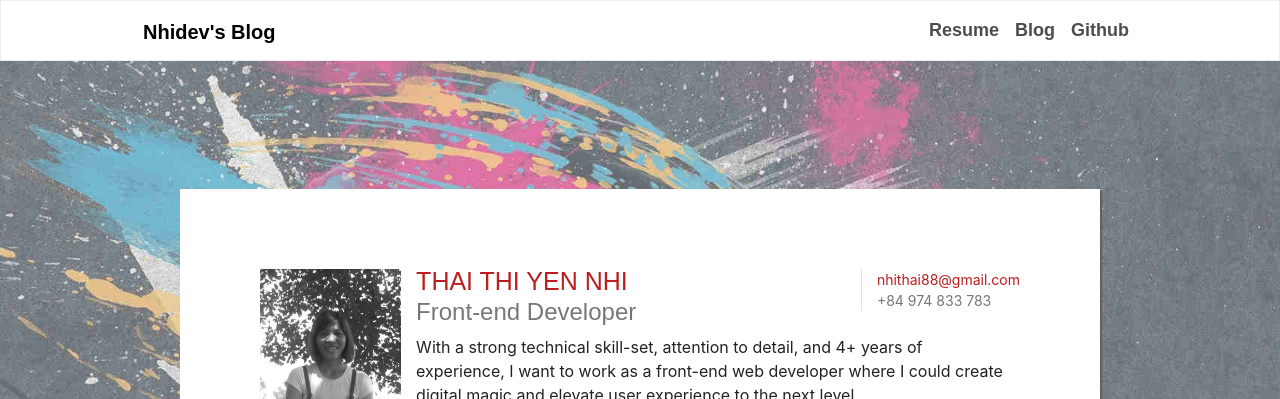
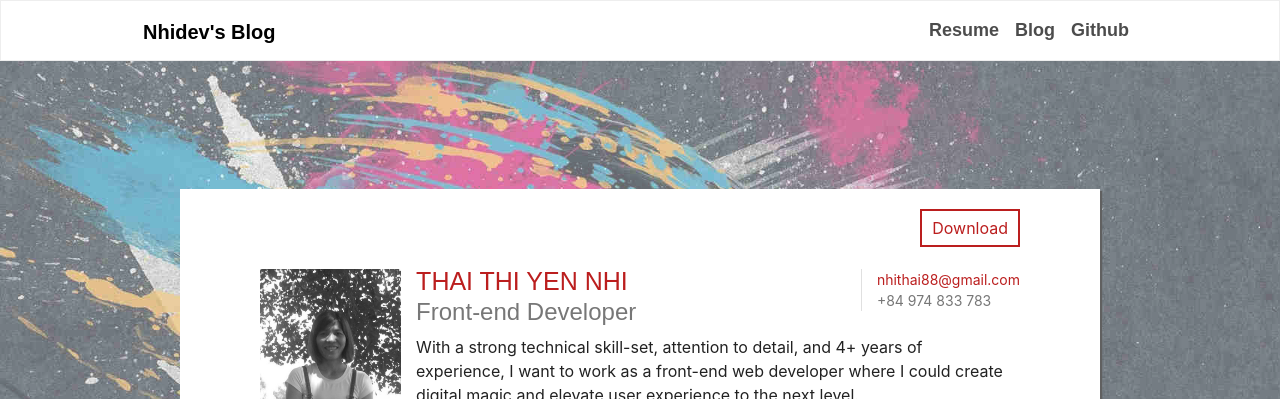
Before and after one commit to nhidev/nhidev.github.io, a Jekyll site: the page built from resume.md, in a window 1280 px wide. Shown: the top 399 px of the page. Built offline with Jekyll 4.4.1, drawn with Linux system fonts in a browser that asks for light colours; nearby versions of some CDN libraries; some web fonts are replaced.

Commit message:
edit content

```diff
--- a/_layouts/resume.html
+++ b/_layouts/resume.html
@@ -19,7 +19,7 @@ layout: default
 
       <div class="cv-page">
       <div class="cv-page-inner">
-
+      <a href="resume.pdf" download class="download">Download</a>
     <div class="cv-section cv-header">
       <div class="cv-header-avatar">
         <img src="assets/img/avatar.jpg">
--- a/_sass/_custom.scss
+++ b/_sass/_custom.scss
@@ -362,6 +362,16 @@ body.cv{
     background-color:#fff;
     box-shadow:2px 2px 1px #606060
 }
+.cv-page-inner {
+    position: relative;
+    .download {
+        position: absolute;
+        top: -60px;
+        right: 0;
+        border: 2px solid #bb1e1e;
+        padding: 5px 10px;
+    }
+}
 @media print{
     .cv-page{
         padding:40px 80px;
```
Also changed, not shown: 1 other file.
